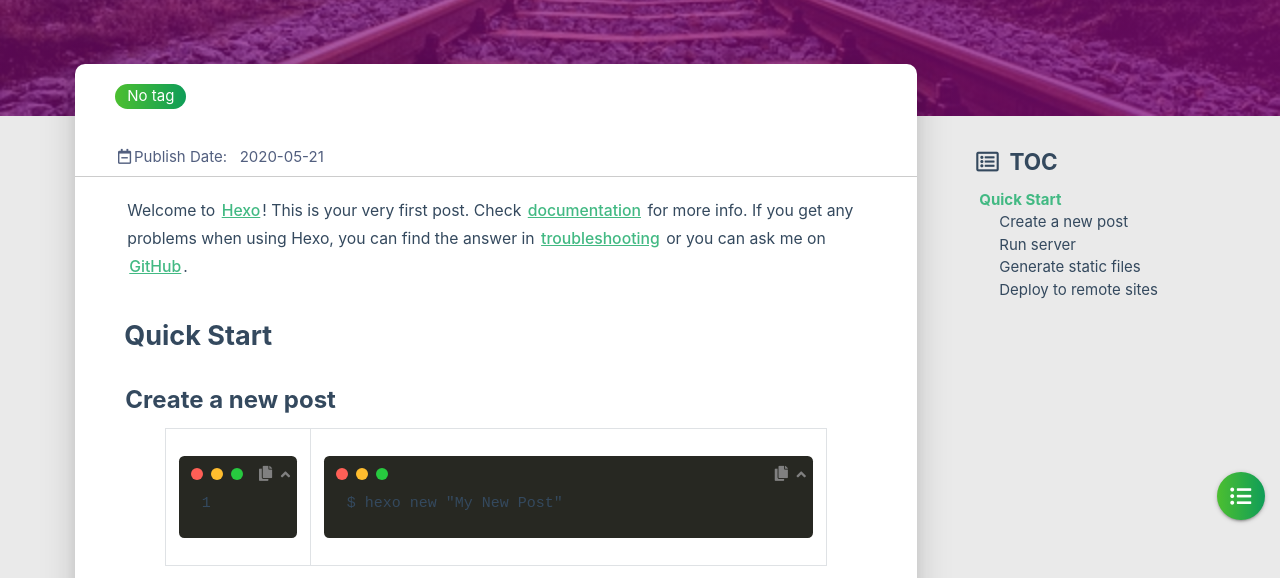
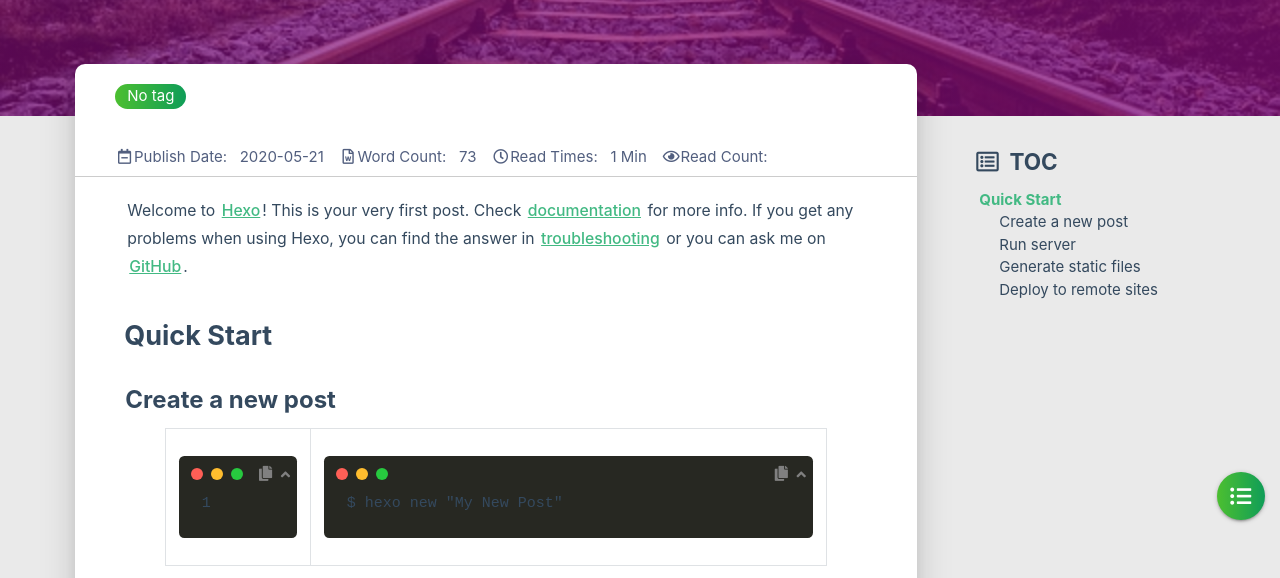
Before and after one commit to faithsoul/faithsoul.github.io, a plain HTML site: page 2020/05/21/hello-world/index.html in a window 1280 px wide. Shown: the part 204-782 px from the top of the page. Drawn offline with Linux system fonts and the light colour scheme; some packages are replaced by stand-ins of ours; no server answers; a script that the page names is missing.

Commit message:
Site updated: 2020-05-21 10:28:03

```diff
--- a/2020/05/21/hello-world/index.html
+++ b/2020/05/21/hello-world/index.html
@@ -449,9 +449,24 @@
 
 
 
+                <div class="info-break-policy">
+                    <i class="far fa-file-word fa-fw"></i>Word Count:&nbsp;&nbsp;
+                    73
+                </div>
 
 
 
+                <div class="info-break-policy">
+                    <i class="far fa-clock fa-fw"></i>Read Times:&nbsp;&nbsp;
+                    1 Min
+                </div>
+
+
+
+                    <div id="busuanzi_container_page_pv" class="info-break-policy">
+                        <i class="far fa-eye fa-fw"></i>Read Count:&nbsp;&nbsp;
+                        <span id="busuanzi_value_page_pv"></span>
+                    </div>
 
             </div>
         </div>
@@ -972,6 +987,9 @@ code[class*="language-"], pre[class*="language-"] { white-space: pre !important;
             |&nbsp;Theme&nbsp;<a href="https://github.com/blinkfox/hexo-theme-matery" target="_blank">Matery</a>
             <br>
 
+            &nbsp;<i class="fas fa-chart-area"></i>&nbsp;站点总字数:&nbsp;<span
+                class="white-color">73</span>&nbsp;字
+
 
 
 
```
Also changed, not shown: archives/2020/05/index.html (+3 -0 lines), archives/2020/index.html (+3 -0 lines), archives/index.html (+3 -0 lines), index.html (+3 -0 lines).
